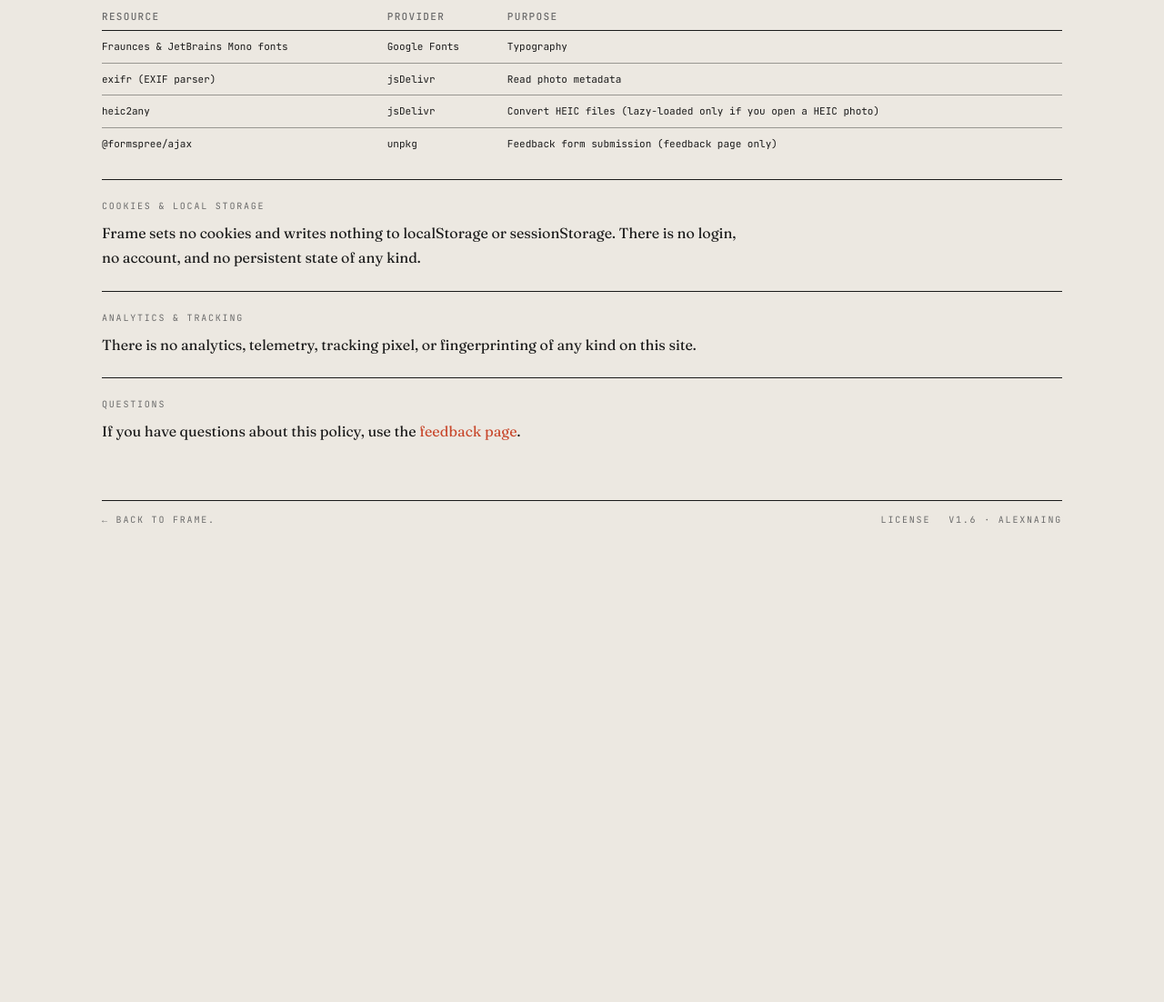
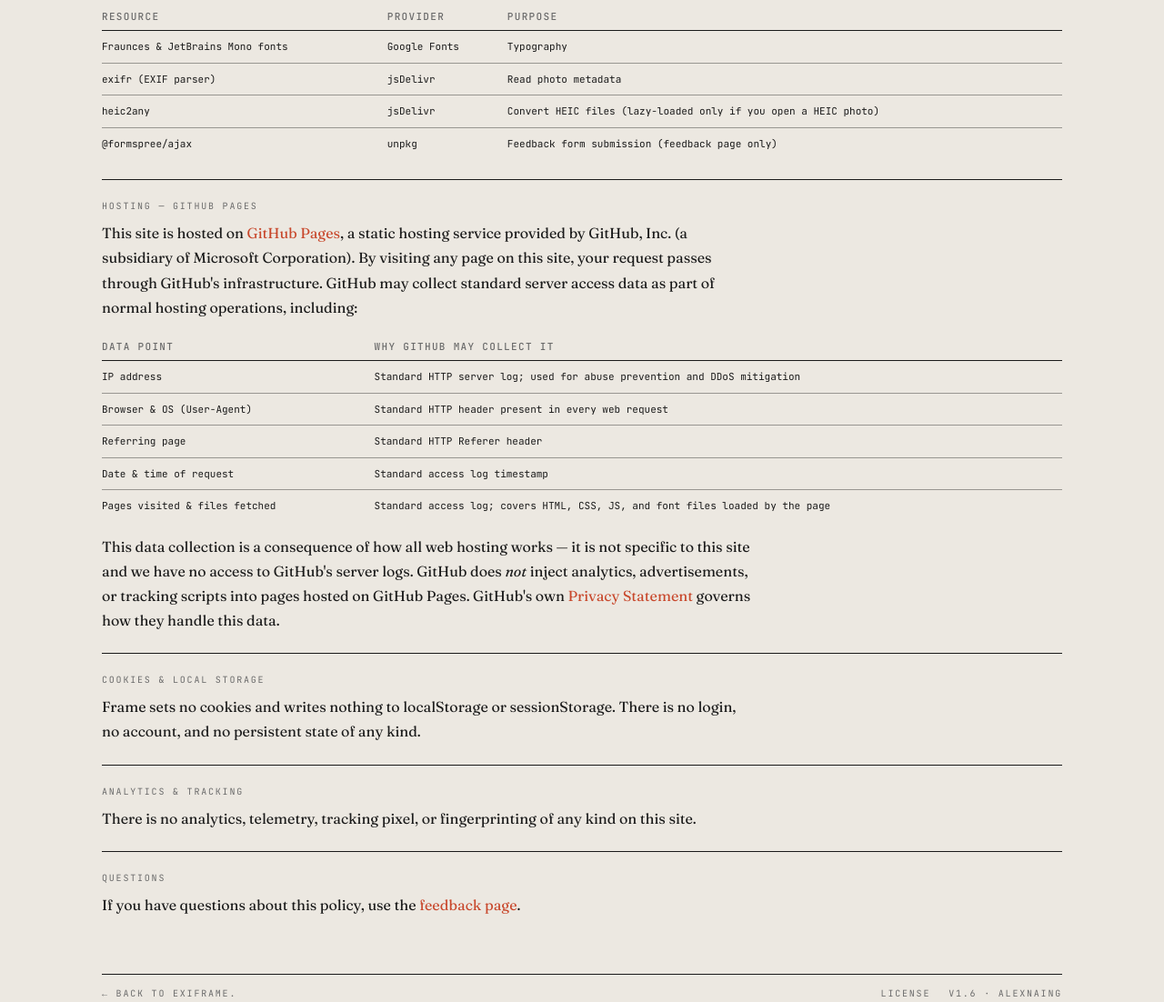
Before and after one commit to alexnnaing/frameMetaData, a plain HTML site: page privacy.html in a window 1280 px wide. Shown: the part 787-1889 px from the top of the page at 91% size. Before the commit the page ends 1445 px from the top, so only its background shows below. Drawn offline with Linux system fonts and the light colour scheme.

Commit message:
Your message

```diff
--- a/privacy.html
+++ b/privacy.html
@@ -55,6 +55,24 @@
     </section>
 
     <section class="priv-section">
+      <div class="priv-label">Hosting — GitHub Pages</div>
+      <p>This site is hosted on <a href="https://pages.github.com" target="_blank" rel="noopener" class="inline-link">GitHub Pages</a>, a static hosting service provided by GitHub, Inc. (a subsidiary of Microsoft Corporation). By visiting any page on this site, your request passes through GitHub's infrastructure. GitHub may collect standard server access data as part of normal hosting operations, including:</p>
+      <table class="priv-table" style="margin-top:14px;">
+        <thead>
+          <tr><th>Data point</th><th>Why GitHub may collect it</th></tr>
+        </thead>
+        <tbody>
+          <tr><td>IP address</td><td>Standard HTTP server log; used for abuse prevention and DDoS mitigation</td></tr>
+          <tr><td>Browser &amp; OS (User-Agent)</td><td>Standard HTTP header present in every web request</td></tr>
+          <tr><td>Referring page</td><td>Standard HTTP Referer header</td></tr>
+          <tr><td>Date &amp; time of request</td><td>Standard access log timestamp</td></tr>
+          <tr><td>Pages visited &amp; files fetched</td><td>Standard access log; covers HTML, CSS, JS, and font files loaded by the page</td></tr>
+        </tbody>
+      </table>
+      <p style="margin-top:14px;">This data collection is a consequence of how all web hosting works — it is not specific to this site and we have no access to GitHub's server logs. GitHub does <em>not</em> inject analytics, advertisements, or tracking scripts into pages hosted on GitHub Pages. GitHub's own <a href="https://docs.github.com/en/site-policy/privacy-policies/github-general-privacy-statement" target="_blank" rel="noopener" class="inline-link">Privacy Statement</a> governs how they handle this data.</p>
+    </section>
+
+    <section class="priv-section">
       <div class="priv-label">Cookies &amp; local storage</div>
       <p>Frame sets no cookies and writes nothing to localStorage or sessionStorage. There is no login, no account, and no persistent state of any kind.</p>
     </section>
@@ -72,7 +90,7 @@
   </div>
 
   <footer>
-    <a href="index.html" class="footer-link">← Back to Frame.</a>
+    <a href="index.html" class="footer-link">← Back to EXIFrame.</a>
     <span style="display:flex;gap:20px;align-items:center;">
       <a href="license.html" class="footer-link">License</a>
       <span>v1.6 · alexnaing</span>
```
Also changed, not shown: feedback.html (+1 -1 lines), license.html (+1 -1 lines).
